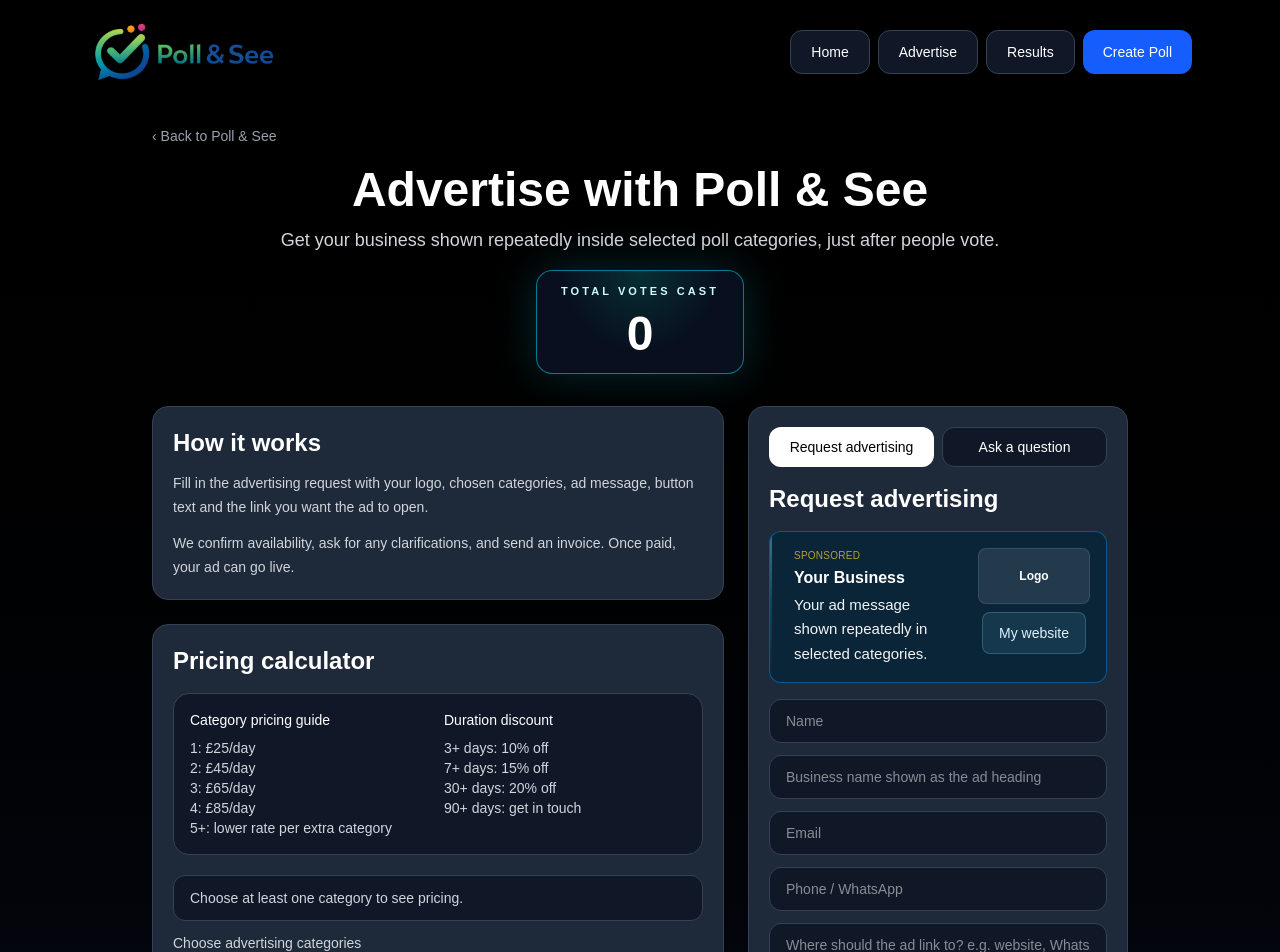
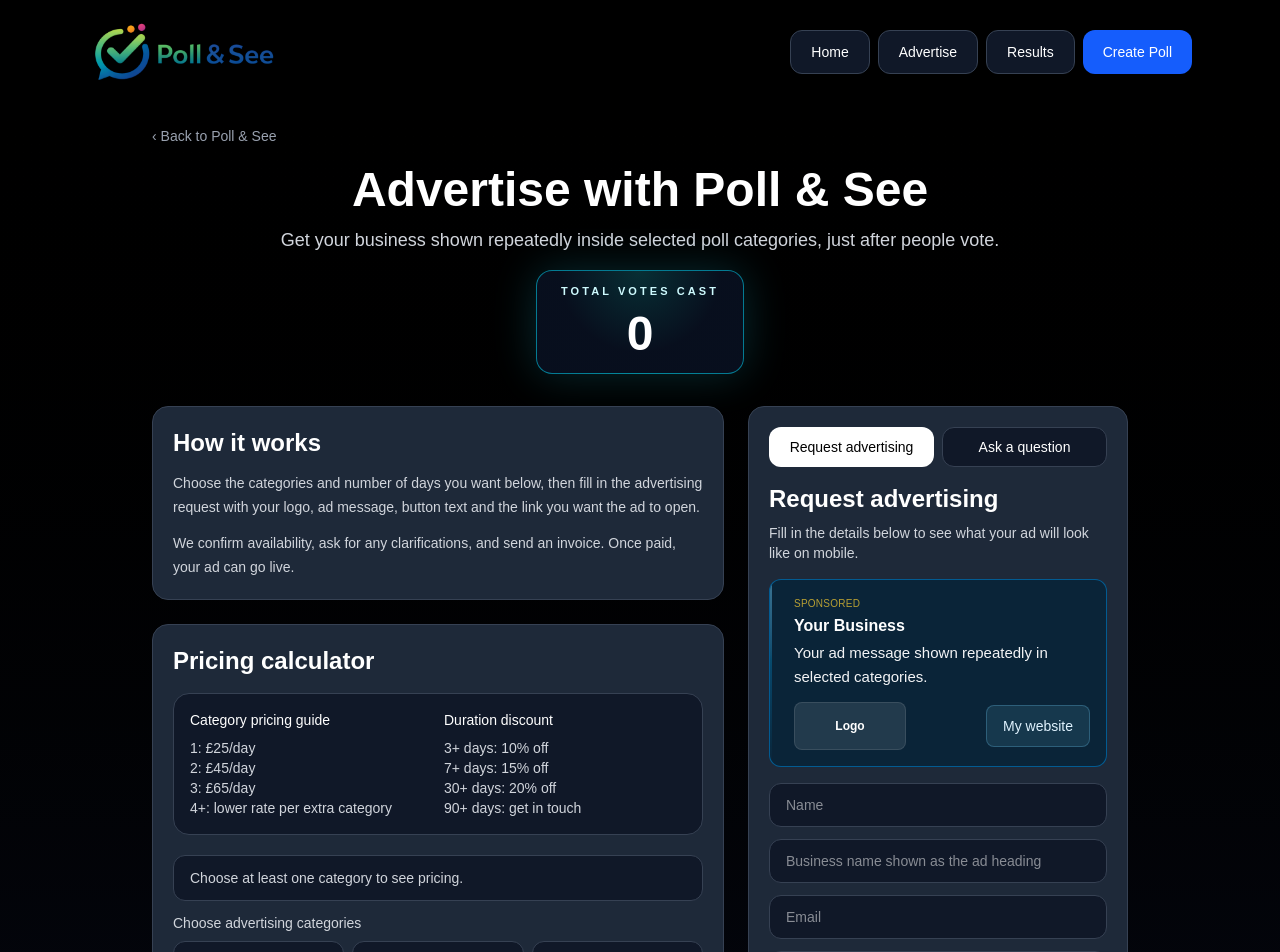
Before and after one commit to MarkDiamant/poll-and-see, a Next.js app: page /advertise in a window 1280 px wide. Shown: the top 952 px of the page. Built offline with nearby package versions, Linux system fonts and the light colour scheme; no server answers; the database is empty.

Commit message:
refine advertiser page preview copy

```diff
--- a/app/advertise/page.tsx
+++ b/app/advertise/page.tsx
@@ -339,7 +339,7 @@ export default function AdvertisePage() {
               <h2 className="mb-3 text-2xl font-semibold">How it works</h2>
               <div className="space-y-3 text-sm leading-6 text-gray-300">
                 <p>
-                  Fill in the advertising request with your logo, chosen categories, ad message, button text and the link you want the ad to open.
+                  Choose the categories and number of days you want below, then fill in the advertising request with your logo, ad message, button text and the link you want the ad to open.
                 </p>
                 <p>
                   We confirm availability, ask for any clarifications, and send an invoice. Once paid, your ad can go live.
@@ -356,8 +356,7 @@ export default function AdvertisePage() {
                   <p>1: £25/day</p>
                   <p>2: £45/day</p>
                   <p>3: £65/day</p>
-                  <p>4: £85/day</p>
-                  <p>5+: lower rate per extra category</p>
+                  <p>4+: lower rate per extra category</p>
                 </div>
 
                 <div>
@@ -480,15 +479,22 @@ export default function AdvertisePage() {
               </button>
             </div>
 
-            <h2 className="mb-4 text-2xl font-semibold">
+            <h2 className="mb-2 text-2xl font-semibold">
               {activeForm === "booking" ? "Request advertising" : "Ask a question"}
             </h2>
 
             {activeForm === "booking" ? (
+              <p className="mb-4 text-sm text-gray-300">
+                Fill in the details below to see what your ad will look like on mobile.
+              </p>
+            ) : null}
+
+            {activeForm === "booking" ? (
               <div className={`relative mb-4 block overflow-hidden rounded-xl border p-4 transition ${theme.card}`}>
                 <div className={`absolute left-0 top-0 h-full w-[2px] bg-gradient-to-b ${theme.accent}`} />
-                <div className="relative flex flex-col gap-3 pl-2 sm:flex-row sm:items-start sm:justify-between">
-                  <div className="min-w-0 flex-1 sm:pr-3">
+
+                <div className="relative space-y-3 pl-2">
+                  <div>
                     <p className="mb-1 text-[10px] uppercase tracking-wide text-amber-300/70">Sponsored</p>
                     <p className="text-base font-semibold leading-snug text-white">
                       {formData.businessName || "Your Business"}
@@ -498,11 +504,11 @@ export default function AdvertisePage() {
                     </p>
                   </div>
 
-                  <div className="flex flex-row items-center justify-between gap-3 sm:flex-col sm:justify-center sm:gap-2 sm:flex-shrink-0">
+                  <div className="flex items-center justify-between gap-3">
                     {formData.logoUrl ? (
-                      <img src={formData.logoUrl} alt="" className="h-12 max-w-[170px] object-contain sm:h-14 sm:max-w-none" />
+                      <img src={formData.logoUrl} alt="" className="h-12 max-w-[170px] object-contain" />
                     ) : (
-                      <div className="flex h-12 w-24 items-center justify-center rounded-lg border border-white/10 bg-white/10 text-xs font-semibold text-white sm:h-14 sm:w-28">
+                      <div className="flex h-12 w-28 items-center justify-center rounded-lg border border-white/10 bg-white/10 text-xs font-semibold text-white">
                         Logo
                       </div>
                     )}
```
